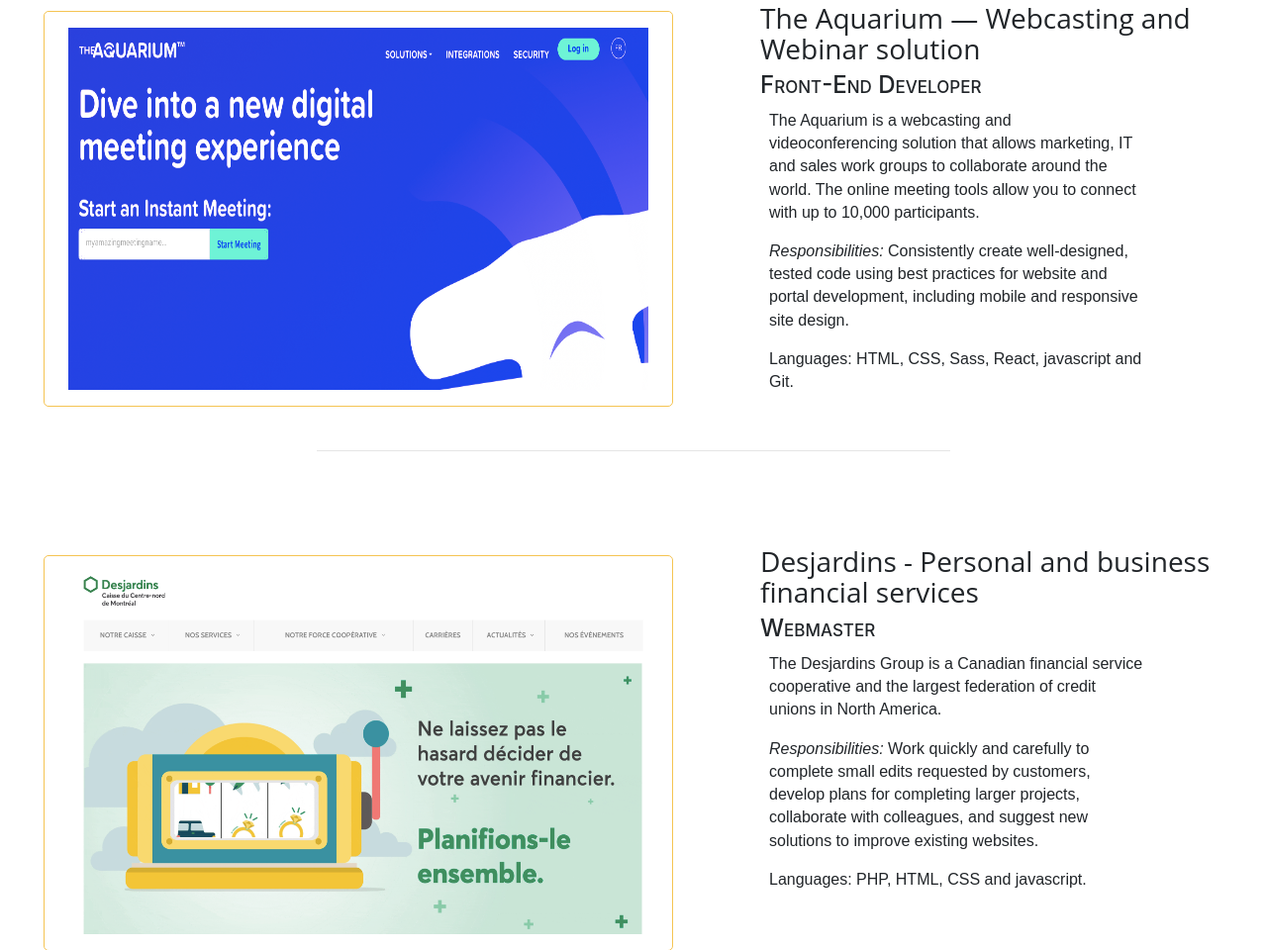
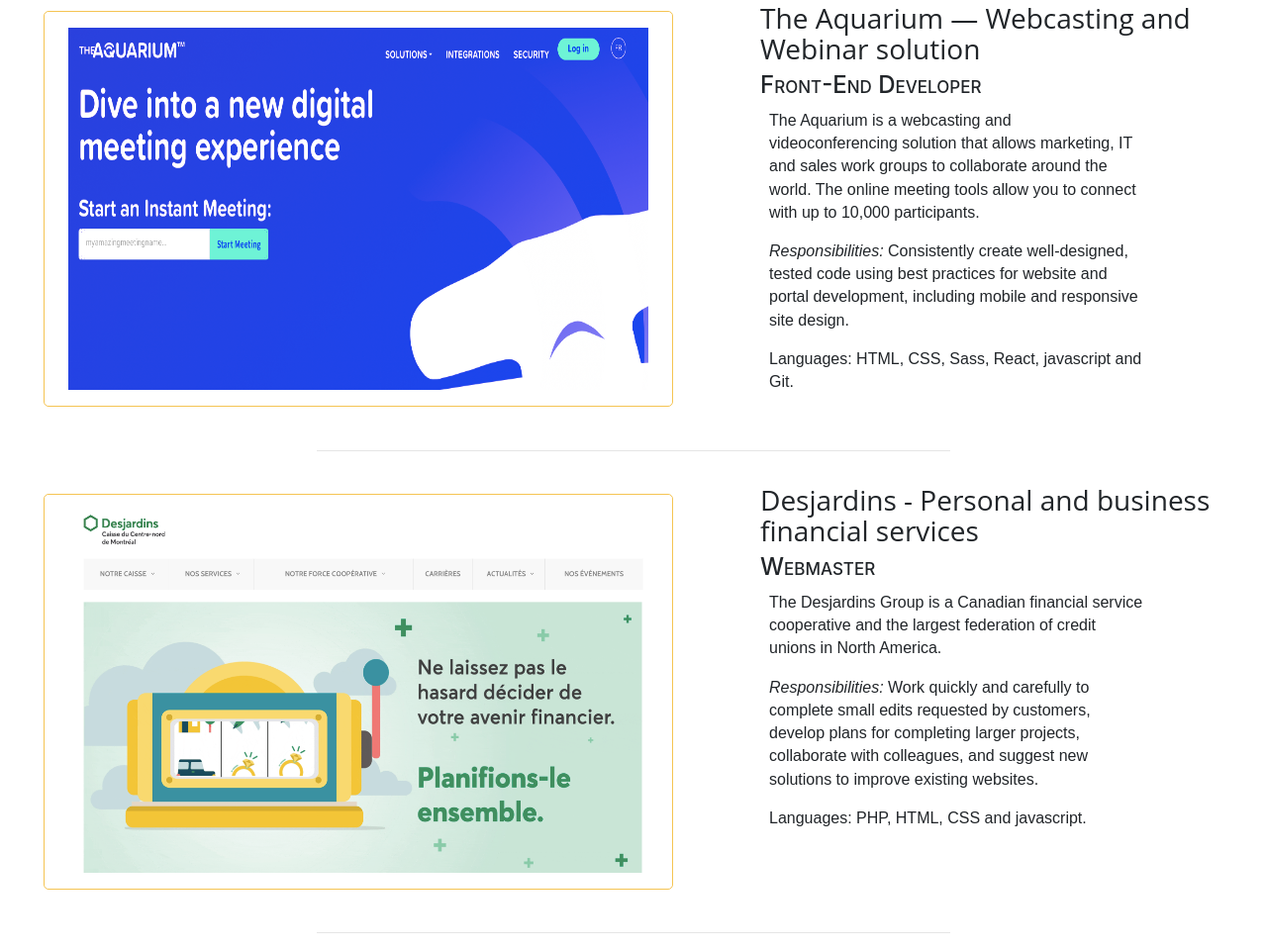
Before and after one commit to Almamy223/almamy.github.io, a PHP site: page /index.html in a window 1280 px wide. Shown: the part 1945-2905 px from the top of the page at 99% size. Run offline with PHP 8.4, Linux system fonts and the light colour scheme; some libraries are stand-ins or nearby versions.

Commit message:
Update style.css

```diff
--- a/css/Style.css
+++ b/css/Style.css
@@ -304,7 +304,7 @@
 /* PORTOFOLIO */
 .boite .fix0{
    display: block;
-   margin-top:77px;
+   margin-top:0px;
 }
 .portofo2 .porto-image{
 
```
